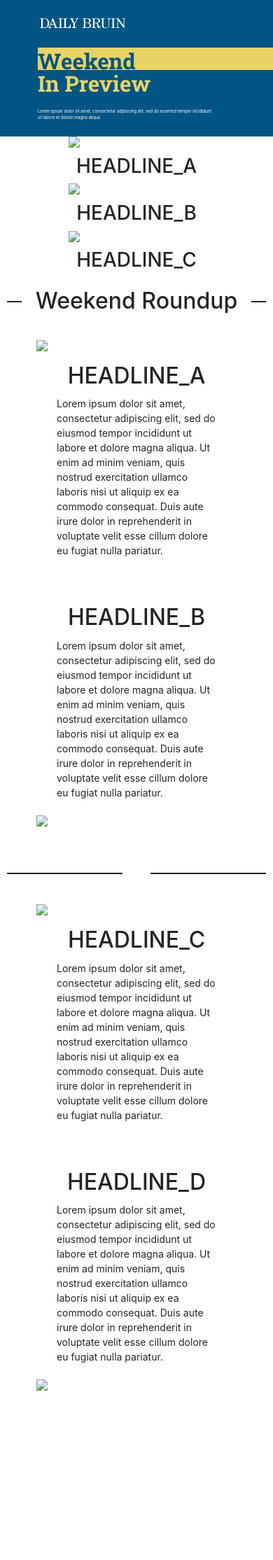
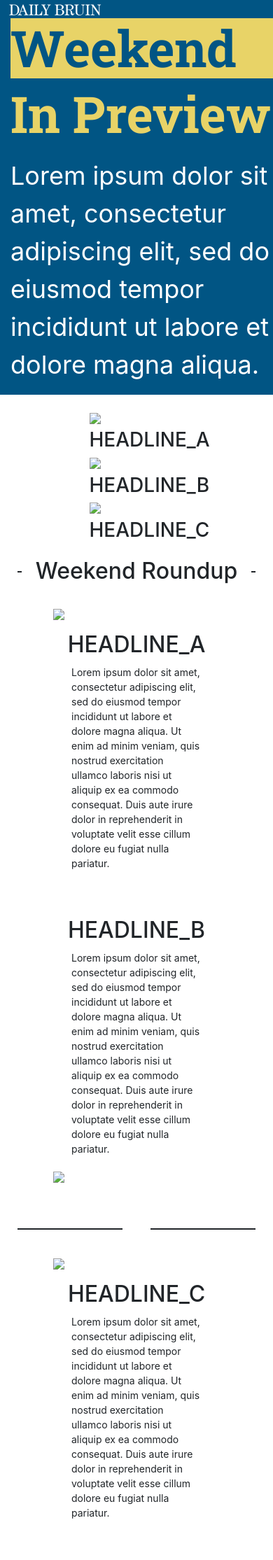
Before and after one commit to dailybruin/weekend-in-preview, a Flask app: page / in a window 390 px wide; the page is wider, and only the part inside the window is pictured. Shown: the top 2229 px of that part at 70% size. Before the commit the page ends 1987 px from the top of that part, so only its background shows below. Run offline with Flask 2, Linux system fonts and the light colour scheme; some libraries are stand-ins or nearby versions.

Commit message:
responsive changes

```diff
--- a/static/css/styles.css
+++ b/static/css/styles.css
@@ -1,56 +1,64 @@
+.container-fluid {
+    padding-right: 0px;
+    padding-left: 0px;
+}
+
+.row {
+    margin: 0px;
+}
+
+.no-padding {
+    padding: 0px;
+}
+
 /* -------------------------------- */
+
 /* topbar section */
+
 /* -------------------------------- */
- .container-fluid {
-  padding: 0;
-  margin: 0;
-}
+
 .topbar {
-  margin: 0;
-  padding: 0;
-}
-.success {
+    margin: 0px 0px 3vh 0px;
+    padding: 0px 0px 0px 15px;
+
     background-color: #015584;
-  height: 50vw;
-  padding-top: 5vw;
-  padding-left: 10vw;
-  padding-right: 0;
-  min-width: 100vw;
 }
 
 .logo {
-  width: 40%;
-  height: 40%;
+    width: 35vw;
+    margin-left: -5px;
 }
 
-.title {}
 .title h1 {
     font-family: 'Roboto Slab', serif;
-  font-size: 8vw;
+    font-size: 72px;
 }
+
 .w {
     color: #015584;
 }
+
 .ip {
     color: #E8D367;
 }
 
 .box {
-  width: 100vw;
-  height: 8vw;
     background-color: #E8D367;
+    padding-right: 0px;
 }
 
 .blurb {
     color: white;
-  font-size: 1.5vw;
-  max-width: 65vw;
+    font-size: 36px;
     padding-top: 10px;
 }
 
 /* -------------------------------- */
+
 /* preview section */
+
 /* -------------------------------- */
+
 .previews {
     padding: 0% 25%;
     margin-bottom: 1%;
@@ -69,8 +77,11 @@
 }
 
 /* -------------------------------- */
+
 /* weekend roundup section */
+
 /* -------------------------------- */
+
 .weekend-roundup {
     font-size: 14px;
 }
@@ -81,26 +92,33 @@
 }
 
 /* text with lines: https://stackoverflow.com/questions/15557627/heading-with-horizontal-line-on-either-side */
-.decorated{
+
+.decorated {
     overflow: hidden;
     text-align: center;
 }
-.decorated > span{
+
+.decorated>span {
     position: relative;
     display: inline-block;
 }
-.decorated > span:before, .decorated > span:after{
+
+.decorated>span:before,
+.decorated>span:after {
     content: '';
     position: absolute;
     top: 50%;
     border-bottom: 2px solid;
-   width: 591px; /* half of limiter*/
+    width: 591px;
+    /* half of limiter*/
     margin: 0 20px;
 }
-.decorated > span:before{
+
+.decorated>span:before {
     right: 100%;
 }
-.decorated > span:after{
+
+.decorated>span:after {
     left: 100%;
 }
 
--- a/templates/index.html
+++ b/templates/index.html
@@ -12,17 +12,22 @@
 </head>
 
 <body>
-    <div class="container-fluid topbar success">
-      <div class="col-sm-12 col-md-10 col-md-offset-2">
-        <img class="logo" src="/static/img/db_logo.svg" />
-        <br><br>
-        <div class="title">
-          <div class="box"><h1 class="w">Weekend</h1></div>
-          <h1 class="ip">In Preview</h1>
-          <div><p class="blurb">Lorem ipsum dolor sit amet, consectetur adipiscing elit, sed do eiusmod tempor incididunt ut labore et dolore magna aliqua.</p></div>
+    <div class="container-fluid">
+        <div class="row topbar">
+            <div class="col-sm-12 col-md-10 offset-md-2 no-padding">
+                <img class="logo" src="/static/img/db_logo.svg" />
+                <div class="title">
+                    <div class="box">
+                        <h1 class="w">Weekend</h1>
+                    </div>
+                    <h1 class="ip">In Preview</h1>
+                    <div>
+                        <p class="blurb">Lorem ipsum dolor sit amet, consectetur adipiscing elit, sed do eiusmod tempor incididunt ut labore
+                            et dolore magna aliqua.</p>
+                    </div>
+                </div>
+            </div>
         </div>
-      </div>
-    </div>
         <div class="row previews">
             <!-- have from two to four stories -->
             {% for story in preview %}
@@ -73,8 +78,7 @@
             <div class="col-sm-12">
                 <h2 class="decorated"><span></span></h2>
             </div>
-            {% endif %}
-            {% endfor %}
+            {% endif %} {% endfor %}
         </div>
     </div>
 </body>
```
Lines whose indentation alone changed are shown as unchanged.
